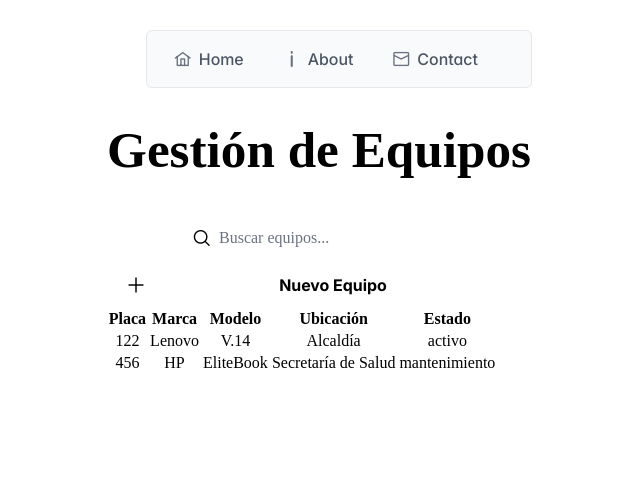
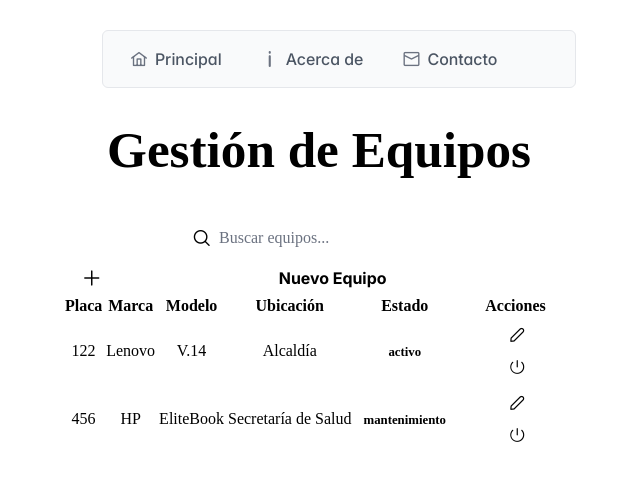
Before and after one commit to Seletex/inventarioPractica, a React (Vite) app in the folder inventarioFront/: page /gestion-equipo in a window 1280 px wide. Shown: the top 480 px of the page, without its empty margins (321-961 px from the left). Built offline with nearby package versions, Linux system fonts and the light colour scheme.

Commit message:
Manejo de errores con key directa e indirecta en TablaDatos.jsx

```diff
--- a/inventarioFront/src/App.jsx
+++ b/inventarioFront/src/App.jsx
@@ -15,8 +15,9 @@ function App() {
   return (
     <div className="App">
       <div className="container mx-auto">
+      <Navegacion />
         <Router>
-          <Navegacion />
+
           <Routes>
             <Route path="/gestion-equipo" element={<GestionarEquipos />} />
             <Route path="/" element={<PaginaLogin />} />
--- a/inventarioFront/src/autenticacion/contexto/TablaDatos.jsx
+++ b/inventarioFront/src/autenticacion/contexto/TablaDatos.jsx
@@ -15,38 +15,36 @@ export const TablaEquipos = ({ columns, data }) => {
   return (
     <table {...getTableProps()} className="w-full">
       <thead>
-        {headerGroups.map(headerGroup => (
-          <tr
-            key={headerGroup.getHeaderGroupProps().key} // Key directa
-            {...headerGroup.getHeaderGroupProps()}
-          >
-            {headerGroup.headers.map(column => (
-              <th
-                key={column.getHeaderProps().key} // Key directa
-                {...column.getHeaderProps(column.getSortByToggleProps())}
-              >
-                {column.render('Header')}
-              </th>
-            ))}
-          </tr>
-        ))}
+        {headerGroups.map(headerGroup => {
+          const { key: headerGroupKey, ...headerGroupProps } = headerGroup.getHeaderGroupProps();
+          return (
+            <tr key={headerGroupKey} {...headerGroupProps}>
+              {headerGroup.headers.map(column => {
+                const { key: headerKey, ...headerProps } = column.getHeaderProps(column.getSortByToggleProps());
+                return (
+                  <th key={headerKey} {...headerProps}>
+                    {column.render('Header')}
+                  </th>
+                );
+              })}
+            </tr>
+          );
+        })}
       </thead>
       <tbody {...getTableBodyProps()}>
         {rows.map(row => {
           prepareRow(row);
+          const { key: rowKey, ...rowProps } = row.getRowProps();
           return (
-            <tr
-              key={row.getRowProps().key} // Key directa
-              {...row.getRowProps()}
-            >
-              {row.cells.map(cell => (
-                <td
-                  key={cell.getCellProps().key} // Key directa
-                  {...cell.getCellProps()}
-                >
-                  {cell.render('Cell')}
-                </td>
-              ))}
+            <tr key={rowKey} {...rowProps}>
+              {row.cells.map(cell => {
+                const { key: cellKey, ...cellProps } = cell.getCellProps();
+                return (
+                  <td key={cellKey} {...cellProps}>
+                    {cell.render('Cell')}
+                  </td>
+                );
+              })}
             </tr>
           );
         })}
--- a/inventarioFront/src/componentes/Navegacion.jsx
+++ b/inventarioFront/src/componentes/Navegacion.jsx
@@ -1,9 +1,9 @@
 import { Menubar } from 'primereact/menubar';
 const Navegacion = () => {
     const navlist = [
-        { label: 'Home', icon: 'pi pi-home', command: () => { console.log('Home clicked'); } },
-        { label: 'About', icon: 'pi pi-info', command: () => { console.log('About clicked'); } },
-        { label: 'Contact', icon: 'pi pi-envelope', command: () => { console.log('Contact clicked'); } }
+        { label: 'Principal', icon: 'pi pi-home', command: () => { console.log('Home clicked'); } },
+        { label: 'Acerca de ', icon: 'pi pi-info', command: () => { console.log('About clicked'); } },
+        { label: 'Contacto', icon: 'pi pi-envelope', command: () => { console.log('Contact clicked'); } }
     ];
 
     return(
--- a/inventarioFront/src/index.css
+++ b/inventarioFront/src/index.css
@@ -106,3 +106,32 @@ button:disabled:focus-visible {
 button:disabled:active {
   background-color: transparent;
 }
+/* Para asegurar que los botones se mantengan en línea */
+.p-button {
+  min-width: 2rem !important;
+  height: 2rem !important;
+  margin: 0 0.1rem !important;
+}
+
+/* Para la columna de acciones */
+.action-cell {
+  white-space: nowrap;
+  display: flex;
+  justify-content: center;
+}
+.estado-badge {
+  padding: 0.25rem 0.5rem;
+  border-radius: 2rem;
+  font-size: 0.8rem;
+  font-weight: 600;
+}
+
+.estado-badge.activo {
+  background-color: #c8e6c9;
+  color: #256029;
+}
+
+.estado-badge.inactivo {
+  background-color: #ffcdd2;
+  color: #c63737;
+}
--- a/inventarioFront/src/paginas/autenticacion/GestionarEquipos.jsx
+++ b/inventarioFront/src/paginas/autenticacion/GestionarEquipos.jsx
@@ -21,9 +21,47 @@ export default function GestionarEquipos() {
     { Header: "Marca", accessor: "marca" },
     { Header: "Modelo", accessor: "modelo" },
     { Header: "Ubicación", accessor: "ubicacion" },
-    { Header: "Estado", accessor: "estado" },
-    //{ Header: "Acciones", accessor: "acciones" }
+    {  Header: "Estado",
+      accessor: "estado",
+      Cell: ({ value }) => (
+        <span className={`estado-badge ${value === 'Baja' ? 'Inactivo' : 'Activo'}`}>
+          {value}
+        </span>
+      )},
+    {
+      Header: "Acciones",
+      accessor: "acciones",
+      Cell: ({ row }) => (
+        <div className="flex flex-row gap-1">  {/* Cambiado a flex-row y reducido gap */}
+          <Button
+            icon="pi pi-pencil"
+            className="p-button-rounded p-button-sm p-button-text p-button-primary"
+            tooltip="Editar"
+            onClick={() => {
+              setEquipoEditando(row.original);
+              asignarMostrarModelo(true);
+            }}
+          />
+          <Button
+            icon="pi pi-power-off"
+            className="p-button-rounded p-button-sm p-button-text p-button-warning"
+            tooltip="Dar de baja"
+            onClick={() => confirmarCambioEstado(row.original.id, 'Baja')}
+            disabled={row.original.estado === 'Baja'}
+          />
+
+        </div>
+      ),
+      disableSortBy: true,
+      width: 150 // Ancho fijo para la columna de acciones
+    }
   ];
+ /* <Button
+            icon="pi pi-trash"
+            className="p-button-rounded p-button-sm p-button-text p-button-danger"
+            tooltip="Eliminar permanentemente"
+            onClick={() => confirmarEliminacion(row.original.id)}
+          />*/
 
   // Carga inicial
   useEffect(() => {
@@ -42,7 +80,28 @@ export default function GestionarEquipos() {
       setEquiposFiltrados(equipos);
     }
   }, [busqueda, equipos]);
+  const confirmarCambioEstado = (id, nuevoEstado) => {
+    if (confirm(`¿Estás seguro de dar de baja este equipo?`)) {
+      cambiarEstadoEquipo(id, nuevoEstado);
+    }
+  };
 
+  const cambiarEstadoEquipo = async (id, nuevoEstado) => {
+    try {
+      const equipoActualizado = { ...equipos.find(e => e.id === id), estado: nuevoEstado };
+      await equiposService.update(id, equipoActualizado);
+      mostrarExito(`Equipo dado de baja correctamente`);
+      cargarEquipos();
+    } catch (error) {
+      mostrarError(`Error al cambiar estado: ${error.message}`);
+    }
+  };
+
+  /*const confirmarEliminacion = (id) => {
+    if (confirm(`¿Eliminar permanentemente este equipo? Esta acción no se puede deshacer.`)) {
+      manejoEliminar(id);
+    }
+  };*/
   const cargarEquipos = async () => {
     asignarCarga(true);
     try {
```
